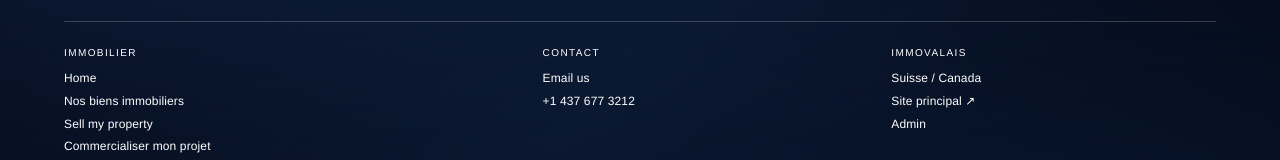
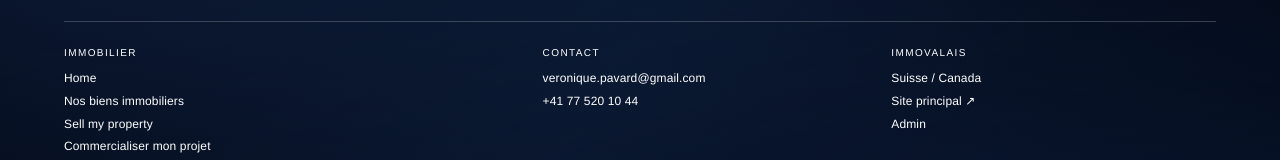
Before and after one commit to CharlesCFOC/immovalais, a Next.js app: page /en/admin in a window 1280 px wide. Shown: the part 679-839 px from the top of the page. Built offline with nearby package versions, Linux system fonts and the light colour scheme; no server answers.

Commit message:
Update Immovalais footer contact details

```diff
--- a/src/components/RealEstateFooter.tsx
+++ b/src/components/RealEstateFooter.tsx
@@ -30,8 +30,8 @@ export function RealEstateFooter({ locale }: { locale: Locale }) {
         </div>
         <div>
           <p className="realEstateFooterLabel">Contact</p>
-          <a href="mailto:info@brotherstudio.ca">{locale === "fr" ? "Nous écrire" : "Email us"}</a>
-          <a href="tel:+14376773212">+1 437 677 3212</a>
+          <a href="mailto:veronique.pavard@gmail.com">veronique.pavard@gmail.com</a>
+          <a href="tel:+41775201044">+41 77 520 10 44</a>
         </div>
         <div>
           <p className="realEstateFooterLabel">Immovalais</p>
```
